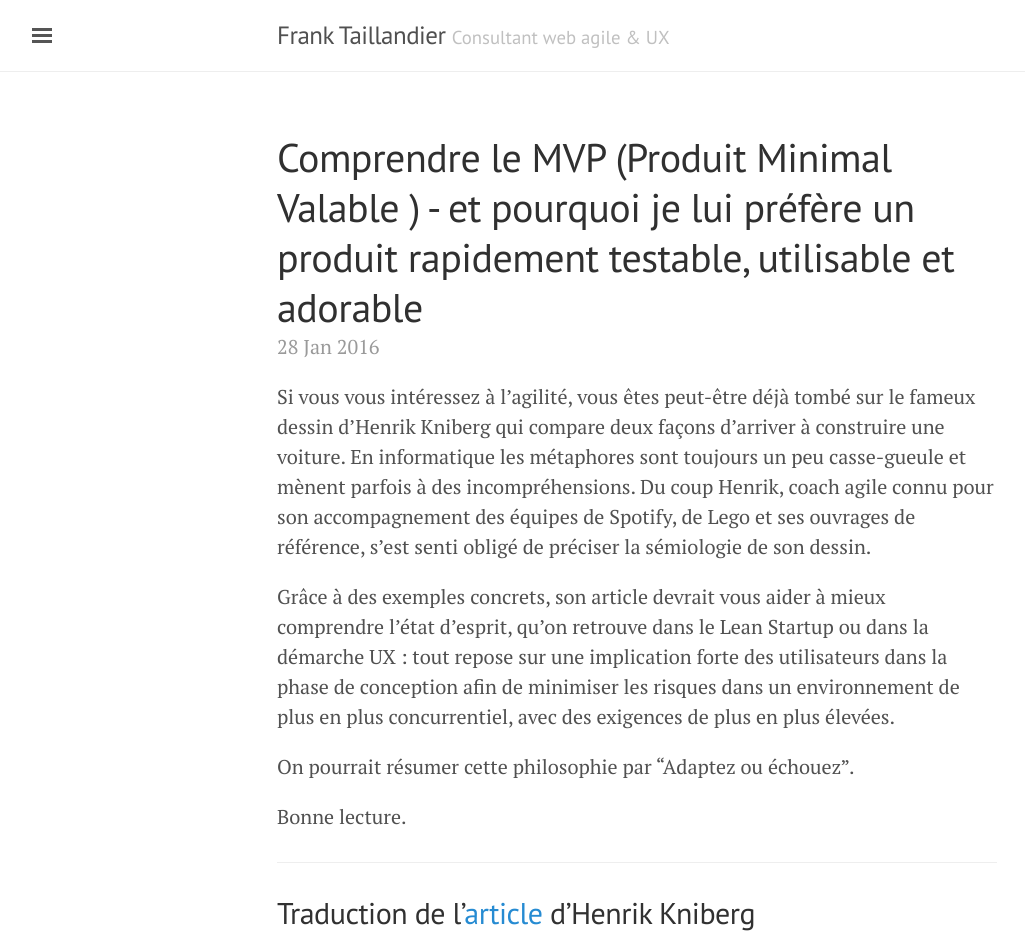
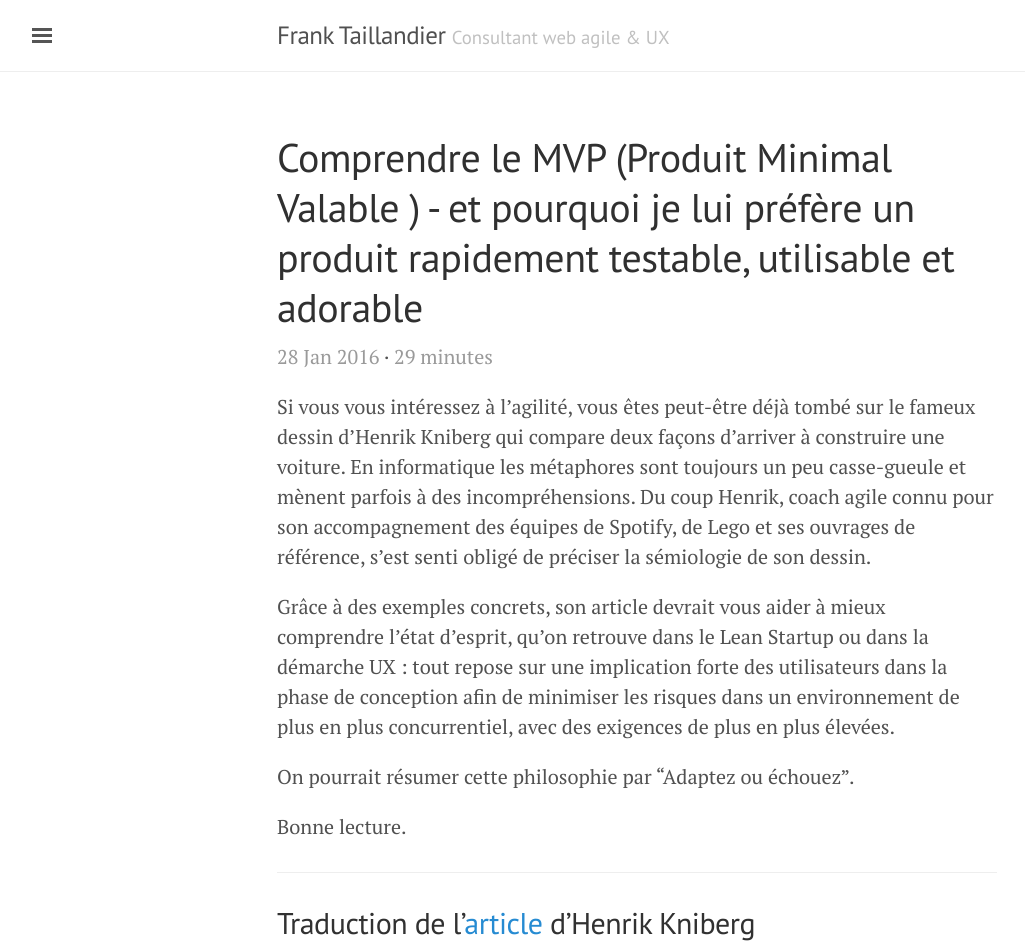
Before and after one commit to DirtyF/frank.taillandier.me, a Jekyll site: the page built from _posts/2016-01-28-comprendre-le-mvp.md, in a window 1280 px wide. Shown: the top 946 px of the page, without its empty margins (3-1028 px from the left). Built offline with Jekyll 4.4.1, drawn with Linux system fonts in a browser that asks for light colours.

Commit message:
ajout temps de lecture

```diff
--- /dev/null
+++ b/_includes/read_time.html
@@ -0,0 +1,8 @@
+<span class="post-read-time" title="Temps de lecture estimé">
+  {% assign words = content | number_of_words %}
+  {% if words < 360 %}
+    1 minute
+  {% else %}
+    {{ words | divided_by:180 }} minutes
+  {% endif %}
+</span>
--- a/_layouts/post.html
+++ b/_layouts/post.html
@@ -4,7 +4,7 @@ layout: default
 
 <div class="post">
   <h1 class="post-title">{{ page.title }}</h1>
-  <span class="post-date">{{ page.date | date_to_string }}</span>
+  <span class="post-date">{{ page.date | date_to_string }}</span> &middot; {% include read_time.html %}
   {{ content }}
 </div>
 
--- a/public/css/lanyon.css
+++ b/public/css/lanyon.css
@@ -324,8 +324,9 @@ a.sidebar-nav-item:focus {
 }
 
 /* Meta data line below post title */
-.post-date {
-  display: block;
+.post-date,
+.post-read-time {
+  display: inline-block;
   margin-top: -.5rem;
   margin-bottom: 1rem;
   color: #9a9a9a;
```
